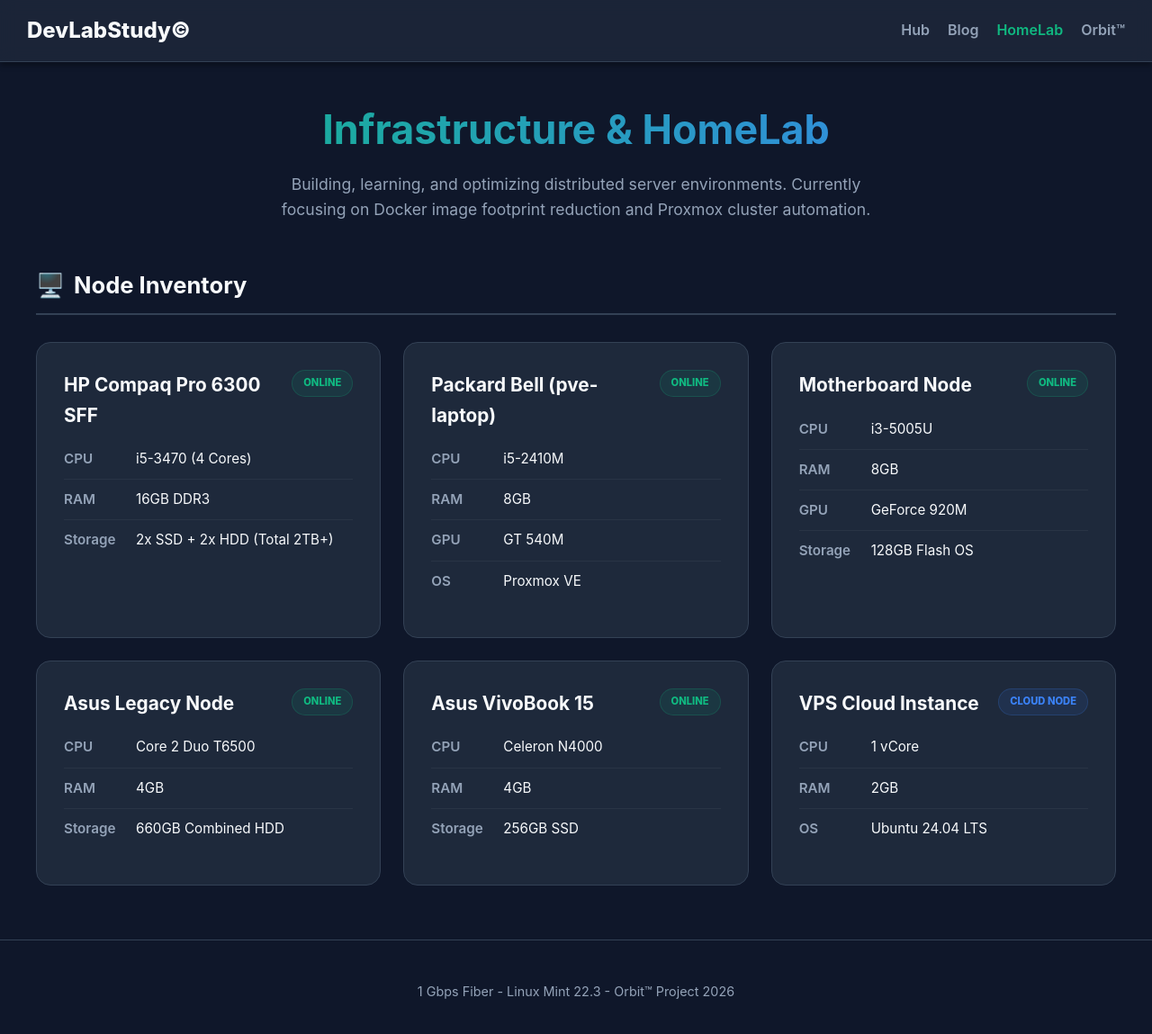
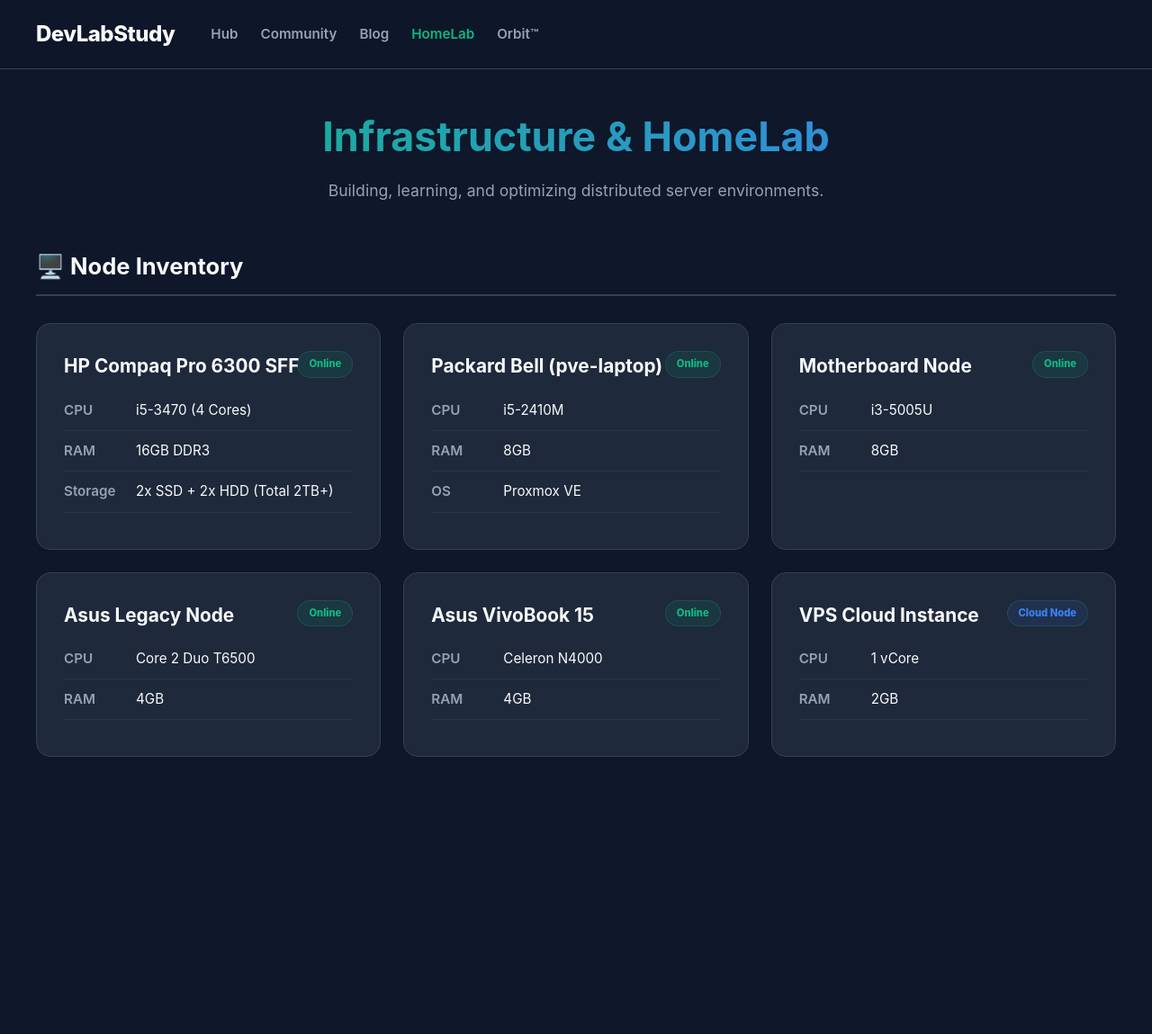
Before and after one commit to TobiMessi/TobiMessi.github.io, a Jekyll site: the page homelab.html, which Jekyll copies as it is, in a window 1280 px wide and 1153 px high. Shown: the top 1149 px of the window at 90% size. Built offline with Jekyll 4.4.1, drawn with Linux system fonts in a browser that asks for light colours.

Commit message:
Update homelab.html

```diff
--- a/homelab.html
+++ b/homelab.html
@@ -3,71 +3,63 @@
 <head>
     <meta charset="UTF-8">
     <meta name="viewport" content="width=device-width, initial-scale=1.0">
-    <title>DevLabStudy© | HomeLab & Infrastructure</title>
+    <title>DevLabStudy | HomeLab</title>
     <link rel="icon" type="image/png" href="/qr-code.png">
     <style>
         :root {
-            --bg-body: #0f172a; --bg-nav: #1e293b; --bg-card: #1e293b;
+            --bg-body: #0f172a; --bg-nav: rgba(15, 23, 42, 0.85); --bg-card: #1e293b;
             --text-main: #f8fafc; --text-muted: #94a3b8; --border-color: #334155;
-            --accent-green: #10b981; --accent-blue: #3b82f6;
-            --shadow-sm: 0 4px 6px rgba(0,0,0,0.3); --shadow-md: 0 10px 25px rgba(0,0,0,0.4);
-            --radius: 16px;
+            --accent-green: #10b981; --accent-blue: #3b82f6; --radius: 16px;
         }
-        body {
-            font-family: 'Inter', -apple-system, sans-serif; background: var(--bg-body); color: var(--text-main);
-            margin: 0; padding: 0; line-height: 1.6; -webkit-font-smoothing: antialiased;
-        }
+        body { font-family: 'Inter', sans-serif; background: var(--bg-body); color: var(--text-main); margin: 0; line-height: 1.6; }
 
-        /* Navbar */
-        .navbar {
-            background: rgba(30, 41, 59, 0.8); backdrop-filter: blur(10px); border-bottom: 1px solid var(--border-color);
-            padding: 15px 30px; display: flex; justify-content: space-between; align-items: center;
-            position: sticky; top: 0; z-index: 100; box-shadow: var(--shadow-sm);
-        }
-        .nav-brand { font-size: 1.5rem; font-weight: 800; color: var(--text-main); text-decoration: none; }
-        .nav-internal-links { display: flex; gap: 20px; }
-        .nav-internal-links a { text-decoration: none; color: var(--text-muted); font-weight: 600; transition: color 0.2s; }
-        .nav-internal-links a:hover, .nav-internal-links a.active { color: var(--accent-green); }
+        /* --- UNIWERSALNY NAVBAR --- */
+        .navbar { background: var(--bg-nav); backdrop-filter: blur(12px); border-bottom: 1px solid var(--border-color); padding: 15px 40px; display: flex; align-items: center; position: sticky; top: 0; z-index: 100; }
+        .nav-brand { font-size: 1.5rem; font-weight: 800; text-decoration: none; color: var(--text-main); letter-spacing: -0.5px; margin-right: 40px; }
+        .nav-center { display: flex; gap: 25px; align-items: center; }
+        .nav-center a { text-decoration: none; color: var(--text-muted); font-weight: 600; font-size: 0.95rem; transition: color 0.3s; }
+        .nav-center a:hover, .nav-center a.active { color: var(--accent-green); }
+
+        .dropdown { position: relative; display: inline-block; padding: 10px 0; }
+        .dropbtn { color: var(--text-muted); font-weight: 600; font-size: 0.95rem; transition: 0.3s; cursor: pointer; }
+        .dropdown:hover .dropbtn { color: var(--accent-green); }
+        .dropdown-content { display: none; position: absolute; left: 0; top: 100%; background-color: var(--bg-card); min-width: 180px; box-shadow: 0 10px 30px rgba(0,0,0,0.5); border-radius: 12px; border: 1px solid var(--border-color); overflow: hidden; z-index: 1; opacity: 0; transform: translateY(-10px); transition: all 0.3s ease; }
+        .dropdown:hover .dropdown-content { display: block; opacity: 1; transform: translateY(0); }
+        .dropdown-content a { color: var(--text-main) !important; padding: 12px 20px; text-decoration: none; display: flex; justify-content: space-between; font-size: 0.9rem; font-weight: 600; border-bottom: 1px solid var(--border-color); transition: background 0.2s; }
+        .dropdown-content a:last-child { border-bottom: none; }
+        .dropdown-content a:hover { background: rgba(255,255,255,0.05); padding-left: 25px; }
 
         .container { max-width: 1200px; margin: 40px auto; padding: 0 20px; }
-
         .hero { text-align: center; margin-bottom: 50px; }
         .hero h1 { font-size: 2.8rem; margin-bottom: 10px; background: linear-gradient(to right, #10b981, #3b82f6); -webkit-background-clip: text; -webkit-text-fill-color: transparent; }
         .hero p { color: var(--text-muted); font-size: 1.1rem; max-width: 700px; margin: 0 auto; }
+        .section-title { font-size: 1.6rem; font-weight: 700; border-bottom: 2px solid var(--border-color); padding-bottom: 10px; margin-bottom: 30px; }
+        .nodes-grid { display: grid; grid-template-columns: repeat(auto-fit, minmax(340px, 1fr)); gap: 25px; }
+        .node-card { background: var(--bg-card); border: 1px solid var(--border-color); padding: 30px; border-radius: var(--radius); position: relative; transition: all 0.3s; }
+        .node-card:hover { border-color: var(--accent-green); transform: translateY(-5px); }
+        .status-badge { position: absolute; top: 30px; right: 30px; background: rgba(16, 185, 129, 0.1); color: var(--accent-green); padding: 5px 12px; border-radius: 20px; font-weight: 800; font-size: 0.7rem; border: 1px solid rgba(16, 185, 129, 0.2); }
+        .node-name { font-size: 1.3rem; font-weight: 700; margin-bottom: 20px; display: block; }
+        .spec-line { display: flex; align-items: center; margin-bottom: 10px; padding-bottom: 10px; border-bottom: 1px solid rgba(255,255,255,0.05); font-size: 0.95rem; }
+        .spec-label { color: var(--text-muted); width: 80px; font-weight: 600; }
 
-        .section-title { font-size: 1.6rem; font-weight: 700; border-bottom: 2px solid var(--border-color); padding-bottom: 10px; margin-bottom: 30px; color: var(--text-main); display: flex; align-items: center; gap: 10px; }
-
-        /* Grid */
-        .nodes-grid { display: grid; grid-template-columns: repeat(auto-fit, minmax(340px, 1fr)); gap: 25px; margin-bottom: 60px; }
-        .node-card {
-            background: var(--bg-card); border: 1px solid var(--border-color); padding: 30px; border-radius: var(--radius);
-            position: relative; transition: all 0.3s ease; display: flex; flex-direction: column;
-        }
-        .node-card:hover { border-color: var(--accent-green); transform: translateY(-5px); box-shadow: var(--shadow-md); }
-
-        .status-badge {
-            position: absolute; top: 30px; right: 30px; background: rgba(16, 185, 129, 0.1);
-            color: var(--accent-green); padding: 5px 12px; border-radius: 20px; font-weight: 800; font-size: 0.7rem;
-            text-transform: uppercase; border: 1px solid rgba(16, 185, 129, 0.2);
-        }
-        .status-vps { background: rgba(59, 130, 246, 0.1); color: var(--accent-blue); border-color: rgba(59, 130, 246, 0.2); }
-
-        .node-name { font-size: 1.3rem; font-weight: 700; margin-bottom: 20px; color: var(--text-main); padding-right: 70px; }
-
-        .spec-line { display: flex; align-items: center; margin-bottom: 10px; padding-bottom: 10px; border-bottom: 1px solid rgba(255,255,255,0.05); font-size: 0.95rem; }
-        .spec-line:last-child { border-bottom: none; }
-        .spec-label { color: var(--text-muted); width: 80px; font-weight: 600; }
-        .spec-value { color: var(--text-main); }
-
-        footer { text-align: center; color: var(--text-muted); font-size: 0.9rem; margin: 60px 0 40px; padding-top: 30px; border-top: 1px solid var(--border-color); }
+        @media (max-width: 768px) { .navbar { flex-direction: column; padding: 15px; gap: 15px; } .nav-brand { margin-right: 0; } .nav-center { flex-wrap: wrap; justify-content: center; } }
     </style>
 </head>
 <body>
-
     <nav class="navbar">
-        <a href="/" class="nav-brand">DevLabStudy©</a>
-        <div class="nav-internal-links">
+        <a href="/" class="nav-brand">DevLabStudy</a>
+        <div class="nav-center">
             <a href="/">Hub</a>
+            <div class="dropdown">
+                <span class="dropbtn">Community</span>
+                <div class="dropdown-content">
+                    <a href="https://github.com/DevLabStudy">GitHub <span>↗</span></a>
+                    <a href="https://www.youtube.com/@devlabstudy">YouTube <span>↗</span></a>
+                    <a href="https://x.com/DevLabStudy">X / Twitter <span>↗</span></a>
+                    <a href="https://www.tiktok.com/@devlabstudy">TikTok <span>↗</span></a>
+                    <a href="https://www.reddit.com/user/devlabstudy">Reddit <span>↗</span></a>
+                </div>
+            </div>
             <a href="/blog">Blog</a>
             <a href="/homelab" class="active">HomeLab</a>
             <a href="/orbit">Orbit™</a>
@@ -77,69 +69,49 @@
     <main class="container">
         <section class="hero">
             <h1>Infrastructure & HomeLab</h1>
-            <p>Building, learning, and optimizing distributed server environments. Currently focusing on Docker image footprint reduction and Proxmox cluster automation.</p>
+            <p>Building, learning, and optimizing distributed server environments.</p>
         </section>
-
         <h2 class="section-title"><span>🖥️</span> Node Inventory</h2>
-
         <div class="nodes-grid">
-
             <div class="node-card">
                 <span class="status-badge">Online</span>
                 <span class="node-name">HP Compaq Pro 6300 SFF</span>
-                <div class="spec-line"><span class="spec-label">CPU</span><span class="spec-value">i5-3470 (4 Cores)</span></div>
-                <div class="spec-line"><span class="spec-label">RAM</span><span class="spec-value">16GB DDR3</span></div>
-                <div class="spec-line"><span class="spec-label">Storage</span><span class="spec-value">2x SSD + 2x HDD (Total 2TB+)</span></div>
+                <div class="spec-line"><span class="spec-label">CPU</span><span>i5-3470 (4 Cores)</span></div>
+                <div class="spec-line"><span class="spec-label">RAM</span><span>16GB DDR3</span></div>
+                <div class="spec-line"><span class="spec-label">Storage</span><span>2x SSD + 2x HDD (Total 2TB+)</span></div>
             </div>
-
             <div class="node-card">
                 <span class="status-badge">Online</span>
                 <span class="node-name">Packard Bell (pve-laptop)</span>
-                <div class="spec-line"><span class="spec-label">CPU</span><span class="spec-value">i5-2410M</span></div>
-                <div class="spec-line"><span class="spec-label">RAM</span><span class="spec-value">8GB</span></div>
-                <div class="spec-line"><span class="spec-label">GPU</span><span class="spec-value">GT 540M</span></div>
-                <div class="spec-line"><span class="spec-label">OS</span><span class="spec-value">Proxmox VE</span></div>
+                <div class="spec-line"><span class="spec-label">CPU</span><span>i5-2410M</span></div>
+                <div class="spec-line"><span class="spec-label">RAM</span><span>8GB</span></div>
+                <div class="spec-line"><span class="spec-label">OS</span><span>Proxmox VE</span></div>
             </div>
-
             <div class="node-card">
                 <span class="status-badge">Online</span>
                 <span class="node-name">Motherboard Node</span>
-                <div class="spec-line"><span class="spec-label">CPU</span><span class="spec-value">i3-5005U</span></div>
-                <div class="spec-line"><span class="spec-label">RAM</span><span class="spec-value">8GB</span></div>
-                <div class="spec-line"><span class="spec-label">GPU</span><span class="spec-value">GeForce 920M</span></div>
-                <div class="spec-line"><span class="spec-label">Storage</span><span class="spec-value">128GB Flash OS</span></div>
+                <div class="spec-line"><span class="spec-label">CPU</span><span>i3-5005U</span></div>
+                <div class="spec-line"><span class="spec-label">RAM</span><span>8GB</span></div>
             </div>
-
             <div class="node-card">
                 <span class="status-badge">Online</span>
                 <span class="node-name">Asus Legacy Node</span>
-                <div class="spec-line"><span class="spec-label">CPU</span><span class="spec-value">Core 2 Duo T6500</span></div>
-                <div class="spec-line"><span class="spec-label">RAM</span><span class="spec-value">4GB</span></div>
-                <div class="spec-line"><span class="spec-label">Storage</span><span class="spec-value">660GB Combined HDD</span></div>
+                <div class="spec-line"><span class="spec-label">CPU</span><span>Core 2 Duo T6500</span></div>
+                <div class="spec-line"><span class="spec-label">RAM</span><span>4GB</span></div>
             </div>
-
             <div class="node-card">
                 <span class="status-badge">Online</span>
                 <span class="node-name">Asus VivoBook 15</span>
-                <div class="spec-line"><span class="spec-label">CPU</span><span class="spec-value">Celeron N4000</span></div>
-                <div class="spec-line"><span class="spec-label">RAM</span><span class="spec-value">4GB</span></div>
-                <div class="spec-line"><span class="spec-label">Storage</span><span class="spec-value">256GB SSD</span></div>
+                <div class="spec-line"><span class="spec-label">CPU</span><span>Celeron N4000</span></div>
+                <div class="spec-line"><span class="spec-label">RAM</span><span>4GB</span></div>
             </div>
-
             <div class="node-card">
-                <span class="status-badge status-vps">Cloud Node</span>
+                <span class="status-badge" style="background: rgba(59, 130, 246, 0.1); color: #3b82f6;">Cloud Node</span>
                 <span class="node-name">VPS Cloud Instance</span>
-                <div class="spec-line"><span class="spec-label">CPU</span><span class="spec-value">1 vCore</span></div>
-                <div class="spec-line"><span class="spec-label">RAM</span><span class="spec-value">2GB</span></div>
-                <div class="spec-line"><span class="spec-label">OS</span><span class="spec-value">Ubuntu 24.04 LTS</span></div>
+                <div class="spec-line"><span class="spec-label">CPU</span><span>1 vCore</span></div>
+                <div class="spec-line"><span class="spec-label">RAM</span><span>2GB</span></div>
             </div>
-
         </div>
     </main>
-
-    <footer>
-        <p>1 Gbps Fiber - Linux Mint 22.3 - Orbit™ Project 2026</p>
-    </footer>
-
 </body>
 </html>
```
